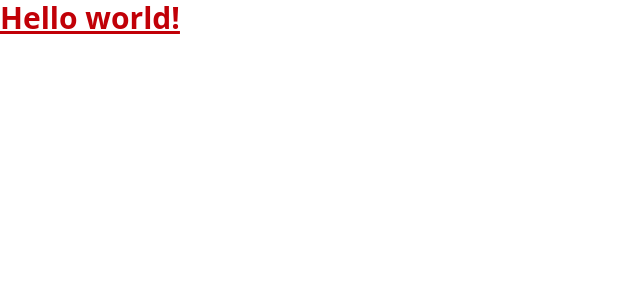
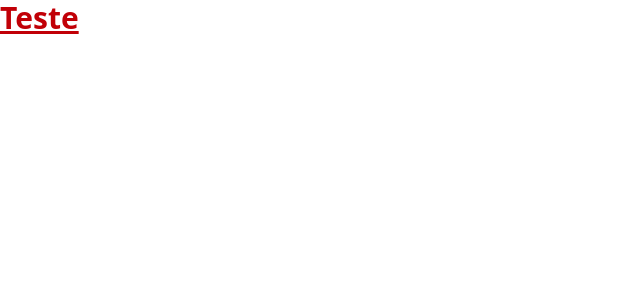
Before and after one commit to AldaAtitus/react, a React (Vite) app: page / in a window 1280 px wide. Shown: the top 300 px of the page, without its empty margins (0-640 px from the left). Built offline with nearby package versions, Linux system fonts and the light colour scheme.

Commit message:
Atualização1

```diff
--- a/src/App.jsx
+++ b/src/App.jsx
@@ -1,7 +1,7 @@
 function App() {
   return (
-    <h1 class="text-3xl font-bold underline text-red-700">
-      Hello world!
+    <h1 className="text-3xl font-bold underline text-red-700">
+      <div>Teste</div>
     </h1>
   )
 }
--- /dev/null
+++ b/src/components/Hello.jsx
@@ -0,0 +1,3 @@
+export function Hello({ isLogged = false, username = "" }) {
+
+}
```
